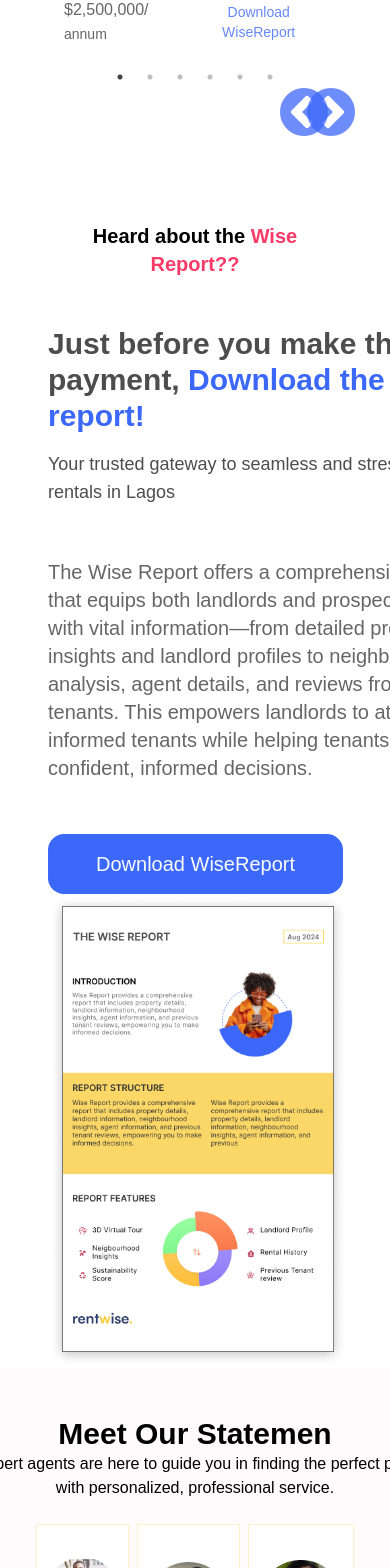
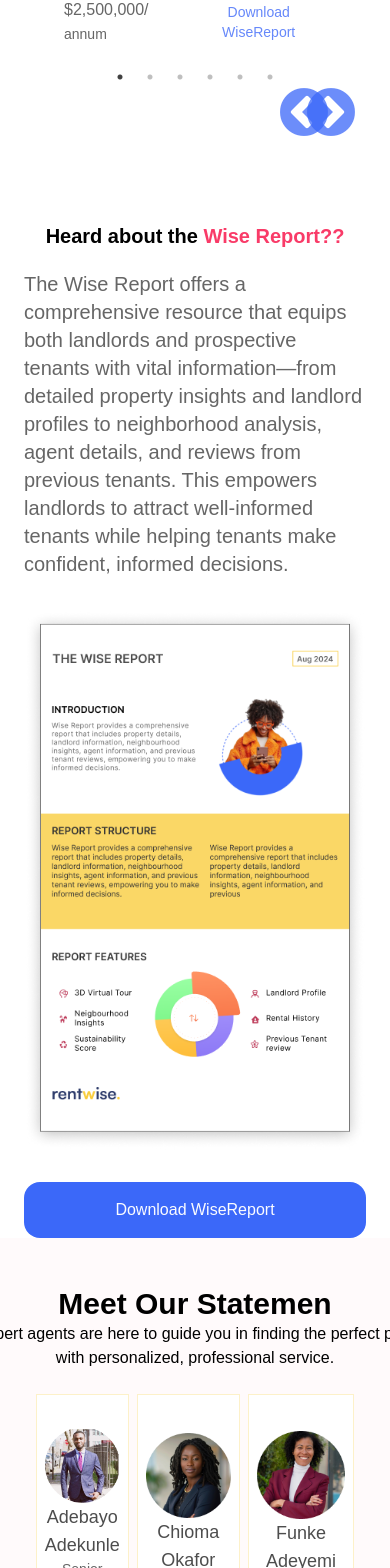
Before and after one commit to Obadea/rentwise, a React (Create React App) app: page / in a window 390 px wide. Shown: the part 1170-2738 px from the top of the page. Built offline with nearby package versions, Linux system fonts and the light colour scheme; a web font is replaced by a local one.

Commit message:
minor update

```diff
--- a/src/landingpage/components/WiseReport.jsx
+++ b/src/landingpage/components/WiseReport.jsx
@@ -3,18 +3,17 @@ import reportCard from "../../assets/iPhone 13 mini - 3.png";
 function WiseReport() {
   return (
     <div>
-      <div className="px-12 pt-16">
+      <div className="px-6 lg:px-12 pt-16">
         <h2 className="text-center font-bold text-xl lg:text-4xl ">
           Heard about the
           <span className="text-customaccent"> Wise Report??</span>
         </h2>
-        <div className=" lg:flex justify-between mt-12 gap-12">
-          <div className="flex flex-col gap-[52px] lg:mt-24 min-w-[450px]">
-            <div className="flex flex-col gap-4">
+        <div className=" lg:flex justify-between mt-5 lg:mt-12 lg:gap-12">
+          <div className="flex flex-col lg:gap-[52px] lg:mt-24 lg:min-w-[450px]">
+            <div className="hidden lg:flex flex-col gap-4">
               <h3 className="font-bold text-3xl text-customNameBlack">
                 Just before you make that payment,
                 <a href="#" className="text-customSearchblue">
-                  {" "}
                   Download the wise report!
                 </a>
               </h3>
@@ -32,11 +31,18 @@ function WiseReport() {
               empowers landlords to attract well-informed tenants while helping
               tenants make confident, informed decisions.
             </h4>
-            <button className=" text-textcolor text-xl font-medium py-4 rounded-2xl  bg-customSearchblue  w-[295px]">
+            <div className="block lg:hidden min-w-[200px] max-w-[400px] my-8 mx-auto flex-grow">
+              <img
+                src={reportCard}
+                alt="report card"
+                className="w-full h-full"
+              />
+            </div>
+            <button className=" text-textcolor w-full max-w-[500px] mx-auto text-base lg:text-xl font-medium py-4 rounded-2xl  bg-customSearchblue  lg:w-[295px]">
               Download WiseReport
             </button>
           </div>
-          <div className="lg:w-[600px] min-w-[300px] lg:min-w-[450px] flex-grow">
+          <div className=" hidden lg:block lg:w-[600px] min-w-[300px] lg:min-w-[450px] flex-grow">
             <img src={reportCard} alt="report card" className="w-full h-full" />
           </div>
           {/* <div> Incase the words are needed
```
